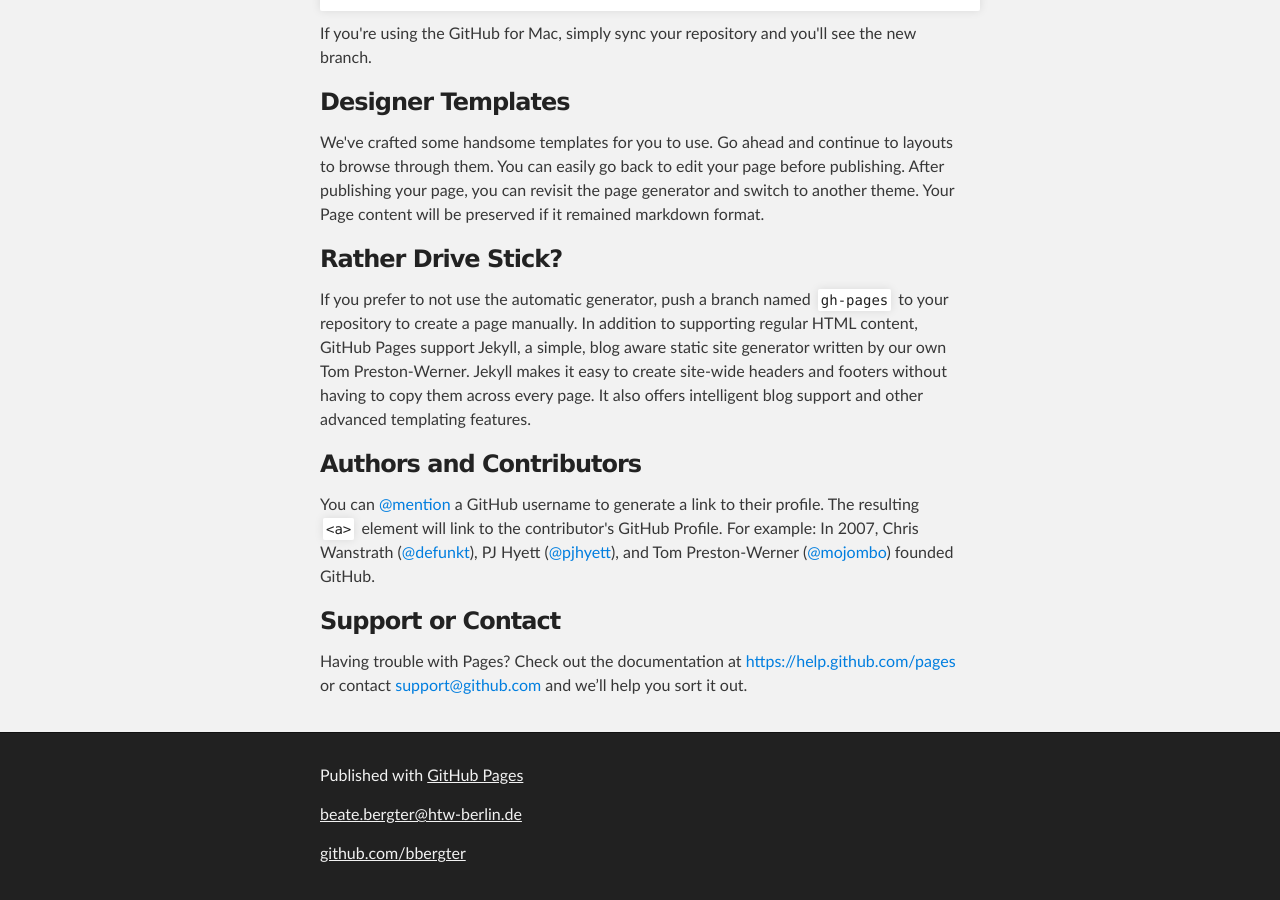
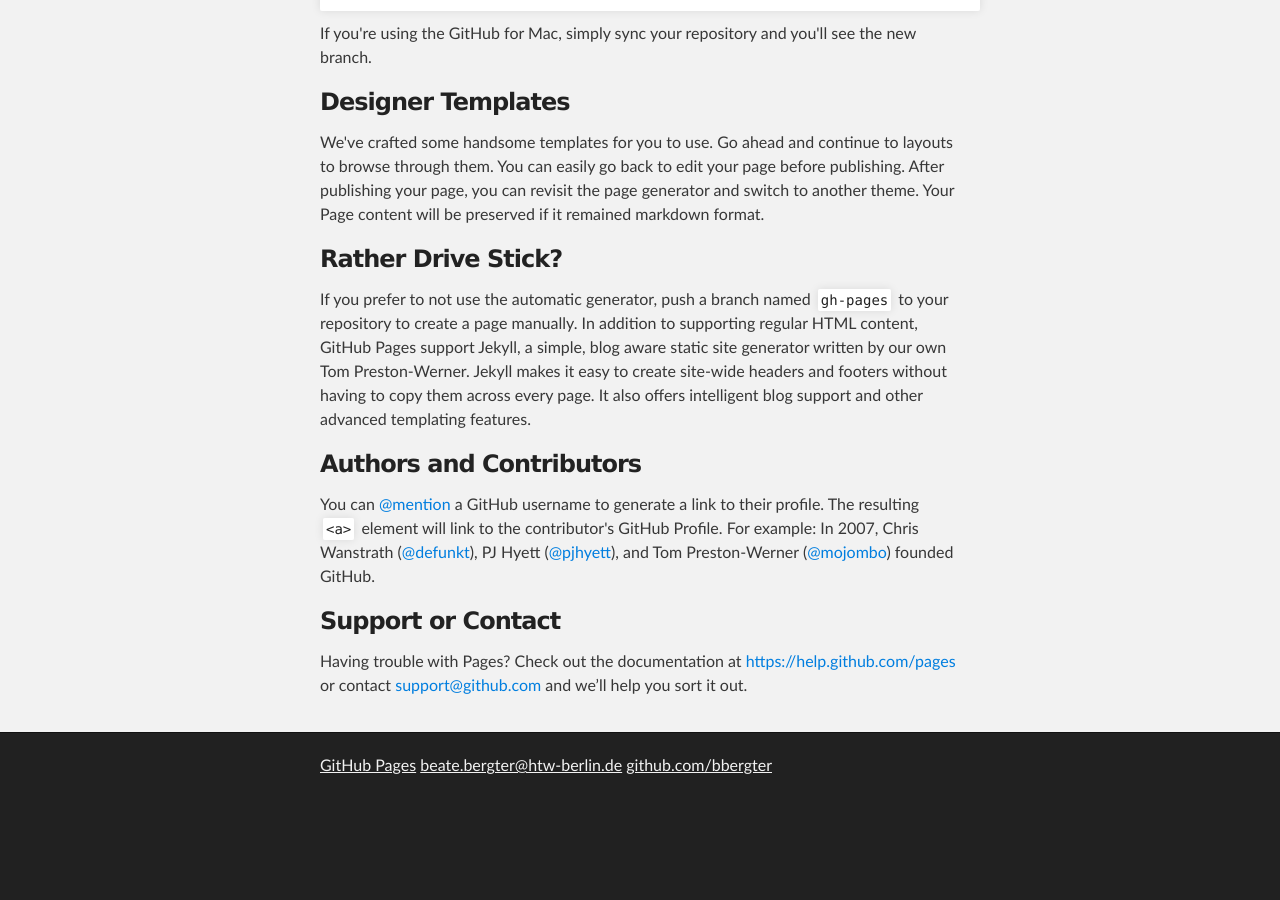
Before and after one commit to bbergter/bbergter, a Jekyll site: the page index.html, which Jekyll copies as it is, in a window 1280 px wide and 900 px high, scrolled down 713 px. Built offline with Jekyll 4.4.1, drawn with Linux system fonts in a browser that asks for light colours; after the commit the page ends 1510 px from its top, so only the background shows below that.

Commit message:
Update index.html

```diff
--- a/index.html
+++ b/index.html
@@ -90,9 +90,9 @@
     <div id="footer_wrap" class="outer">
 
       <footer class="inner">
-        <p>Published with <a href="http://pages.github.com">GitHub Pages</a></p>
-        <p><a href="mailto:beate.bergter@htw-berlin.de">beate.bergter@htw-berlin.de</a></p>
-        <p><a href="https://github.com/bbergter">github.com/bbergter</a></p>
+        <a Published with <a href="http://pages.github.com">GitHub Pages</a>
+        <a href="mailto:beate.bergter@htw-berlin.de">beate.bergter@htw-berlin.de</a>
+        <a href="https://github.com/bbergter">github.com/bbergter</a>
 
       </footer>
     </div>
```
